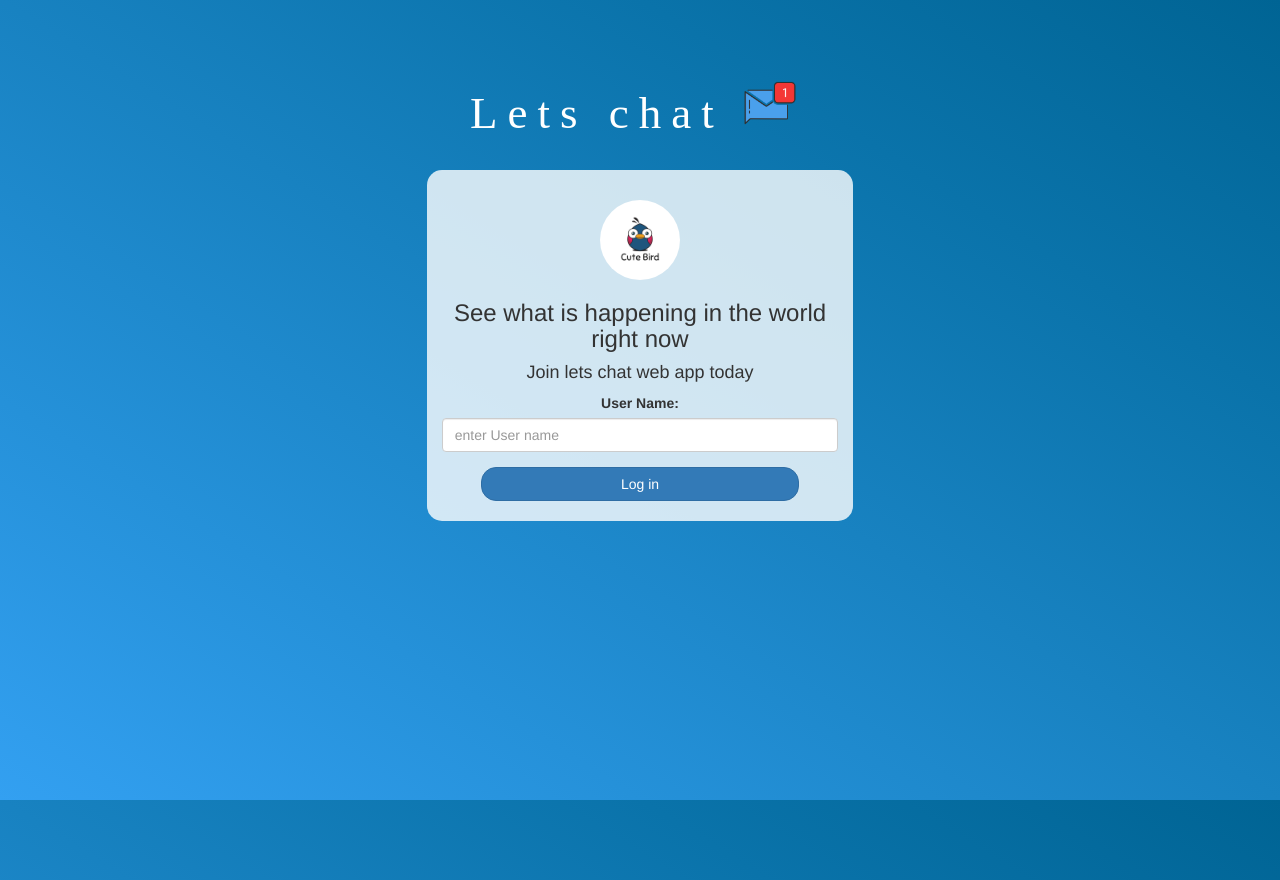
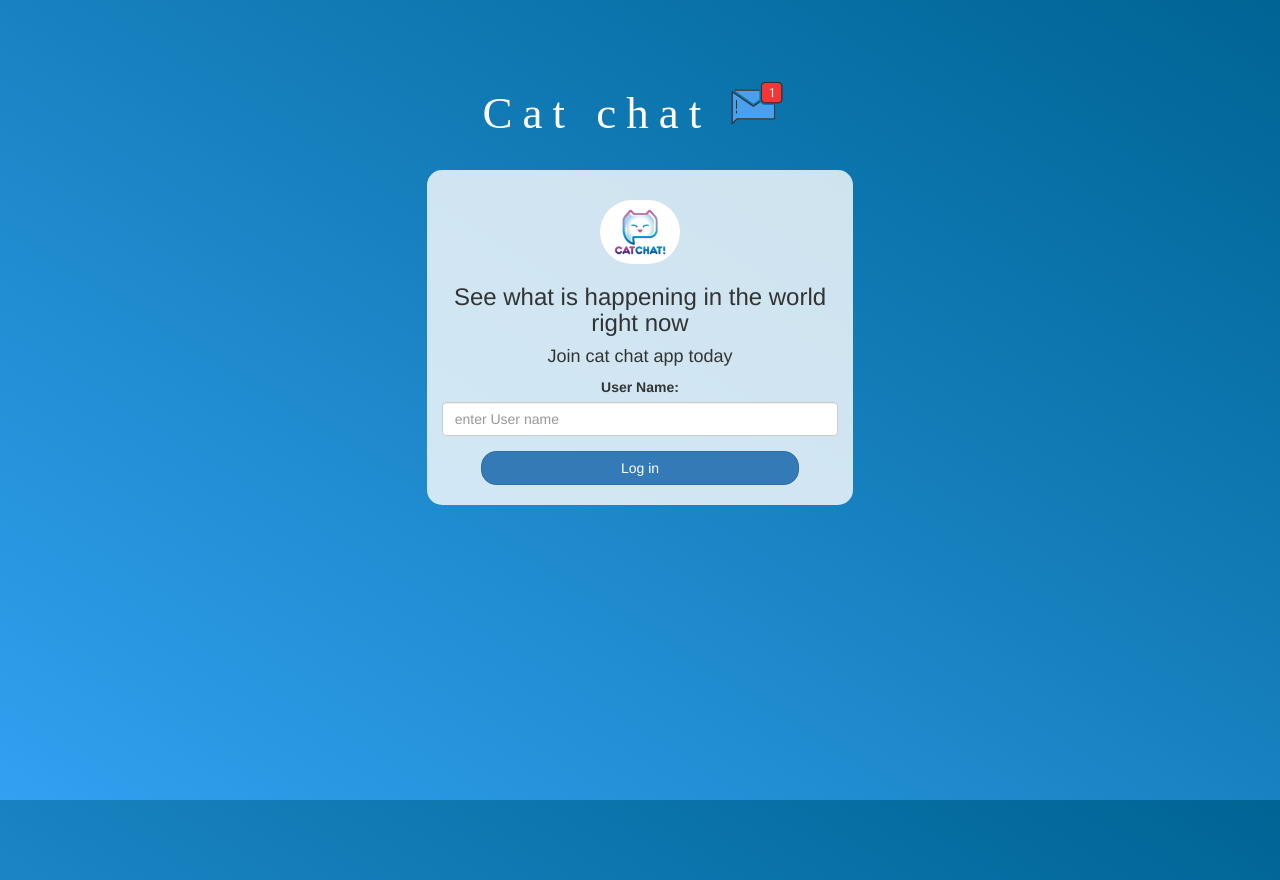
Before and after one commit to Bhavya337/class93-project, a plain HTML site: page index.html in a window 1280 px wide. Drawn offline with nearby package versions, Linux system fonts and the light colour scheme; a web font is replaced by a local one.

Commit message:
Add files via upload

```diff
--- a/index.html
+++ b/index.html
@@ -1,7 +1,7 @@
 <!DOCTYPE html>
 <html>
 <head>
-	<title>Kwitter</title>
+	<title>Cat Chat </title>
 <link href="https://fonts.googleapis.com/css?family=Yeon+Sung&display=swap" rel="stylesheet"><meta name="viewport" content="width=device-width, initial-scale=1">
 
 <link rel="stylesheet" href="https://maxcdn.bootstrapcdn.com/bootstrap/3.4.0/css/bootstrap.min.css">
@@ -17,14 +17,14 @@
 <body>
 <center>
 	<h1 class="header">
-	Lets chat 	<sup>
+	Cat chat 	<sup>
 	<img src="m2.png">
 	</sup>
 </h1>
 	<div class="col-lg-4 col-md-6 col-sm-6 col-xs-11 login_div">
-	<img src="logo.png" class="logo">
+	<img src="catchat.jpg" class="logo">
 		<h3 >See what is happening in the world right now</h3>
-		<h4 >Join lets chat web app today</h4>
+		<h4 >Join cat chat app  today</h4>
 		<div class="form-group">
 		  <label >User Name:</label>
 <input type="text" id="username" class="form-control" placeholder="enter User name ">
```
Also changed, not shown: kwitter_room.html (+2 -2 lines), catchat.jpg (added).
